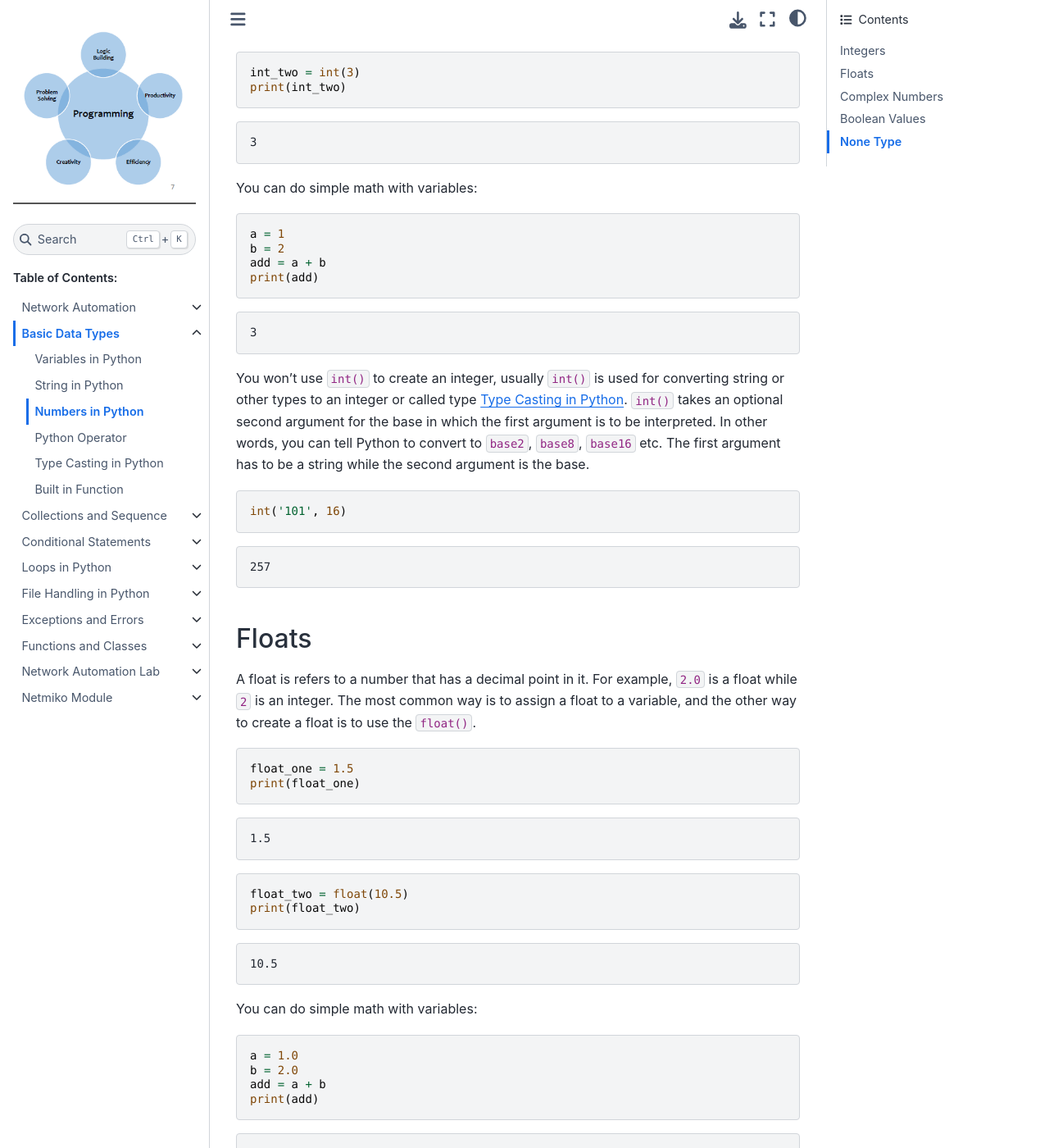
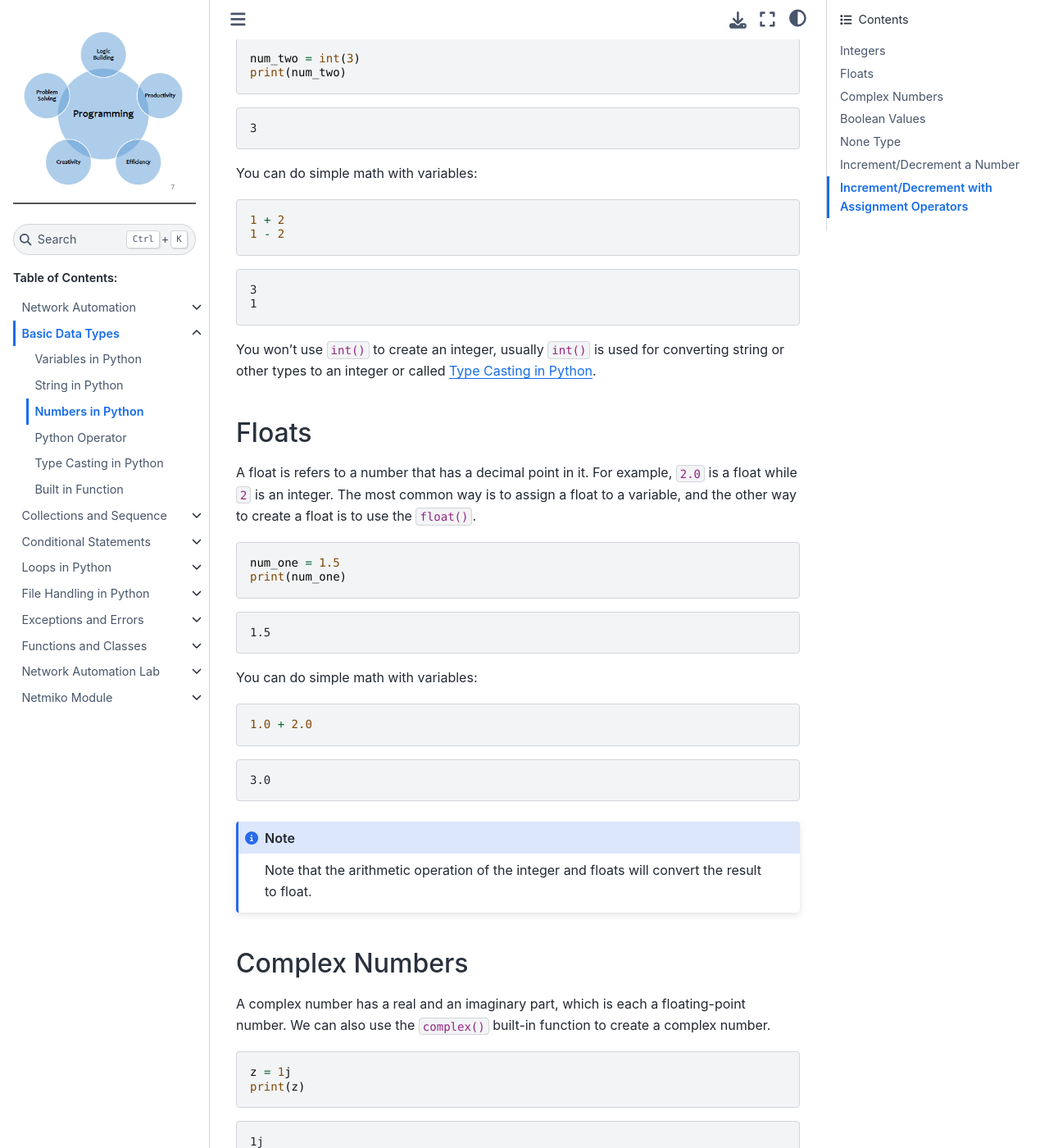
Before and after one commit to sydasif/python-book, a Sphinx documentation site: the page built from docs/source/02_basic/03_number.md, in a window 1280 px wide and 1400 px high, scrolled down 508 px. Shown: the whole window at 82% size. Built offline with Sphinx 7.4.7 and the Sphinx Book theme 1.1.4, drawn with Linux system fonts in a browser that asks for light colours; some of the changed text lies outside the part shown.

Commit message:
update number

````diff
--- a/docs/source/02_basic/03_number.md
+++ b/docs/source/02_basic/03_number.md
@@ -7,9 +7,8 @@
 An integer is a whole number and not a fraction. You can create an integer in two ways in Python, the most common way is to assign an integer to a variable:
 
 ```py
-# integer
-int_one = 1
-print(int_one)
+num_one = 1
+print(num_one)
 ```
 
 ```console
@@ -19,8 +18,8 @@
 The other way to create an integer is to use the `int()` callable, like this:
 
 ```py
-int_two = int(3)
-print(int_two)
+num_two = int(3)
+print(num_two)
 ```
 
 ```console
@@ -30,55 +29,34 @@
 You can do simple math with variables:
 
 ```py
-a = 1
-b = 2
-add = a + b
-print(add)
+1 + 2
+1 - 2
 ```
 
 ```console
 3
+1
 ```
 
-You won’t use `int()` to create an integer, usually `int()` is used for converting string or other types to an integer or called type {ref}`Type Casting in Python`. `int()` takes an optional second argument for the base in which the first argument is to be interpreted. In other words, you can tell Python to convert to `base2`, `base8`, `base16` etc. The first argument has to be a string while the second argument is the base.
-
-```py
-int('101', 16)
-```
-
-```console
-257
-```
+You won’t use `int()` to create an integer, usually `int()` is used for converting string or other types to an integer or called {ref}`Type Casting in Python`.
 
 ## Floats
 
 A float is refers to a number that has a decimal point in it. For example, `2.0` is a float while `2` is an integer. The most common way is to assign a float to a variable, and the other way to create a float is to use the `float()`.
 
 ```py
-float_one = 1.5
-print(float_one)
+num_one = 1.5
+print(num_one)
 ```
 
 ```console
 1.5
 ```
 
-```py
-float_two = float(10.5)
-print(float_two)
-```
-
-```console
-10.5
-```
-
 You can do simple math with variables:
 
 ```py
-a = 1.0
-b = 2.0
-add = a + b
-print(add)
+1.0 + 2.0
 ```
 
 ```console
@@ -86,7 +64,7 @@
 ```
 
 ```{Note}
-Note that the arithmetic of the integer and floats will convert the result to float.
+Note that the arithmetic operation of the integer and floats will convert the result to float.
 ```
 
 ## Complex Numbers
@@ -130,3 +107,53 @@
 ## None Type
 
 The `None` keyword is used to define a null value or no value at all. `None` is not the same as `0`, `False`, or an empty string. `None` is a data type of its own (None Type) and only None can be None.
+
+## Increment/Decrement a Number
+
+Python numbers are immutable, we can use them in arithmetic and assign their value back with ease:
+
+```py
+x = 5
+x = x + 1
+```
+
+```console
+6
+```
+
+Here, we have defined a variable, `x`. In the next line, we take `x` and add `1` to it. Then, we store the result back into `x`, as a result `x` stores `6`.
+
+Likewise, direct assignment also work just for decrement:
+
+```py
+x = 5
+x = x - 1
+```
+
+```console
+4
+```
+
+## Increment/Decrement with Assignment Operators
+
+Like most programming languages, Python has a way to increment a number. That said, increment operator `+=`.
+
+```py
+x = 5
+x += 1
+```
+
+```console
+6
+```
+
+Without introducing any additional syntax, we can decrement a number with ease:
+
+```py
+x = 10
+x += -1
+```
+
+```console
+9
+```
````
Also changed, not shown: other parts of docs/source/02_basic/03_number.md (+0 -1 lines).
